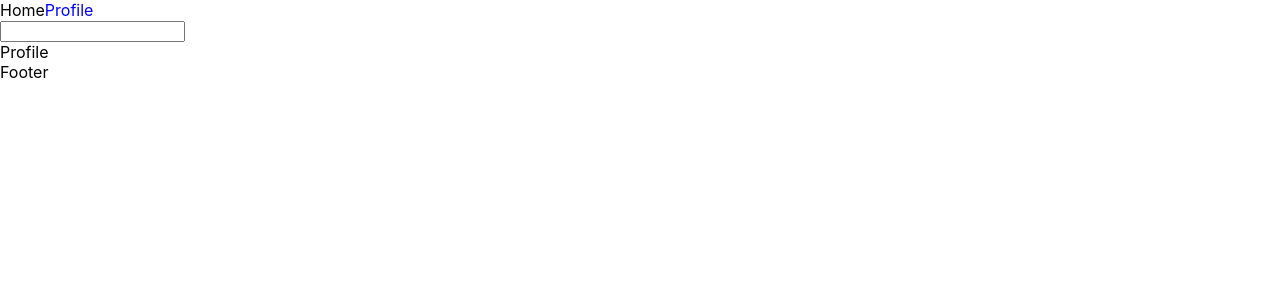
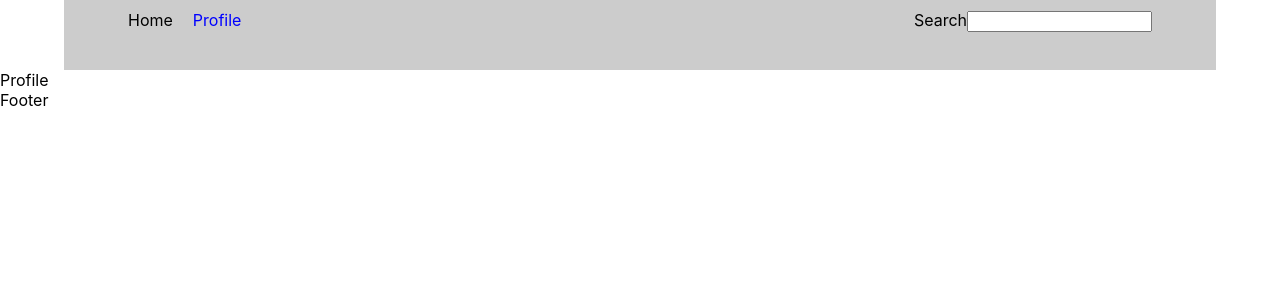
Before and after one commit to Smesnoje/creddit, a React (Create React App) app: page /profile in a window 1280 px wide. Shown: the top 300 px of the page. Built offline with nearby package versions, Linux system fonts and the light colour scheme.

Commit message:
ThreadPost

```diff
--- a/src/components/shared/Header.css
+++ b/src/components/shared/Header.css
@@ -0,0 +1,9 @@
+.main-header {
+  width: 80%;
+  margin: auto;
+  height: 50px;
+  display: flex;
+  justify-content: space-between;
+  padding: 10px 5%;
+  background-color: #ccc;
+}
--- a/src/components/shared/Header.js
+++ b/src/components/shared/Header.js
@@ -1,16 +1,19 @@
-import React from 'react'
+import React from "react";
 
-import Menu from './navigation/Menu'
-import Input from './elements/Input'
+import Menu from "./navigation/Menu";
+import Input from "./elements/Input";
+import Search from "./navigation/Search";
 
-import './Header.css'
+import "./Header.css";
 
 const Header = () => {
   return (
-    <div>
+    <header className="main-header">
       <Menu />
-      <Input name='search' type='textarea'/>
-    </div>
-  )
-}
+      <div className="header-search" id="header-search">
+        <Search />
+      </div>
+    </header>
+  );
+};
 export default Header;
--- a/src/components/shared/navigation/Menu.css
+++ b/src/components/shared/navigation/Menu.css
@@ -1,9 +1,15 @@
-.navlink-default {
+.nav-link__item {
+  color: black;
+  text-decoration: none;
+  margin-right: 20px;
+}
+
+.nav-link__item.active {
+  color: blue!important;
+  text-decoration: none;
+}
+
+.nav-link__item:visited{
     color: black;
     text-decoration: none;
 }
-
-.navlink-active {
-    color: blue;
-    text-decoration: none;
-}
--- a/src/components/shared/navigation/Menu.js
+++ b/src/components/shared/navigation/Menu.js
@@ -5,20 +5,16 @@ import "./Menu.css"
 
 const Menu = () => {
   return (
-    <div>
+    <div id='main-menu'>
       <NavLink
         to="/"
-        className={({ isActive }) => {
-          return isActive ? "navlink-active" : "navlink-default"
-        }}
+        className="nav-link__item"
       >
         Home
       </NavLink>
       <NavLink
-        to="/profile"
-        className={({ isActive }) => {
-          return isActive ? "navlink-active" : "navlink-default"
-        }}
+          to="/profile"
+          className="nav-link__item"
       >
         Profile
       </NavLink>
--- a/src/components/shared/navigation/Search.js
+++ b/src/components/shared/navigation/Search.js
@@ -1,13 +1,14 @@
-import React from 'react'
+import React from "react";
+import Input from "../elements/Input";
 
-import './Search.css'
+import "./Search.css";
 
 const Search = () => {
   return (
     <div>
-        <Input></Input>
+      <Input type="text" labelText="Search"></Input>
     </div>
-  )
-}
+  );
+};
 
-export default Search
+export default Search;
```
Also changed, not shown: src/components/ThreadPost.js (+9 -8 lines), src/components/shared/elements/feed/ThreadPostTeaser.js (added, +22 -0 lines), src/components/shared/elements/feed/ThreadPostTease.css (added).
